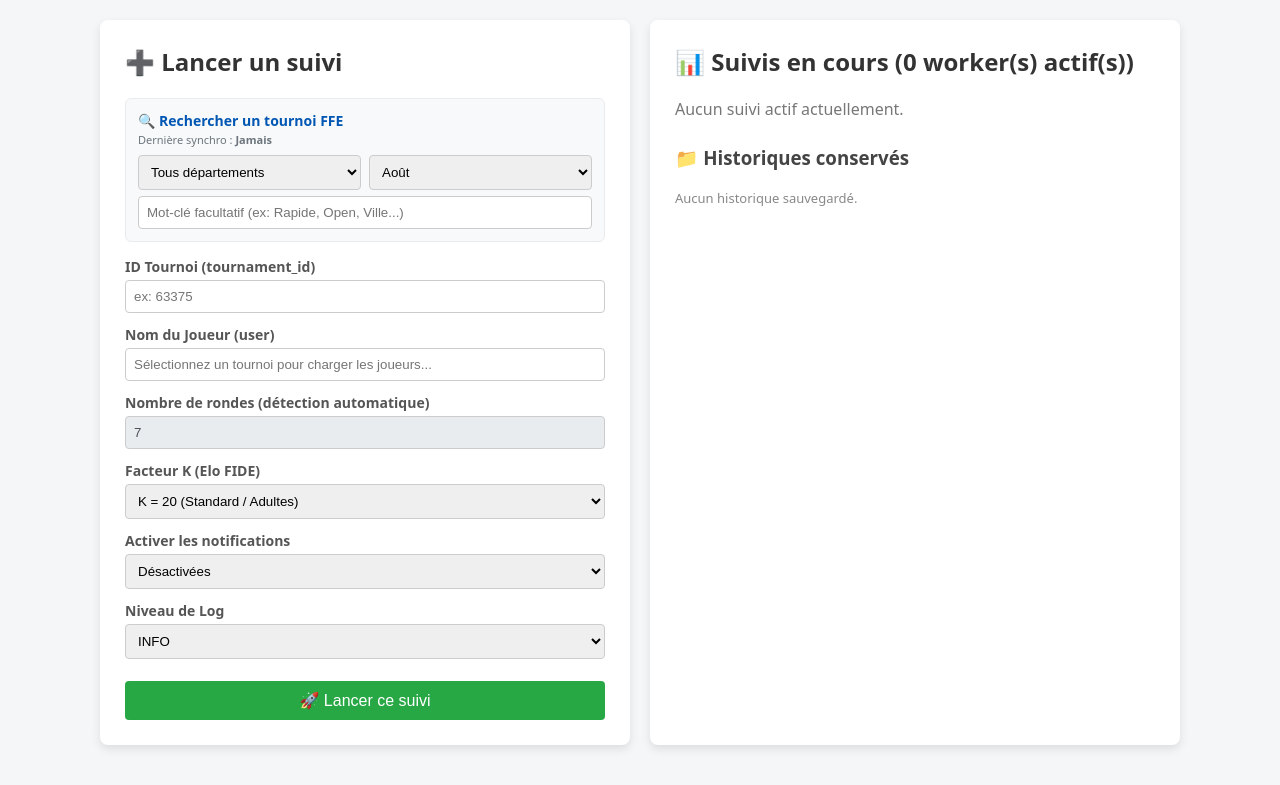
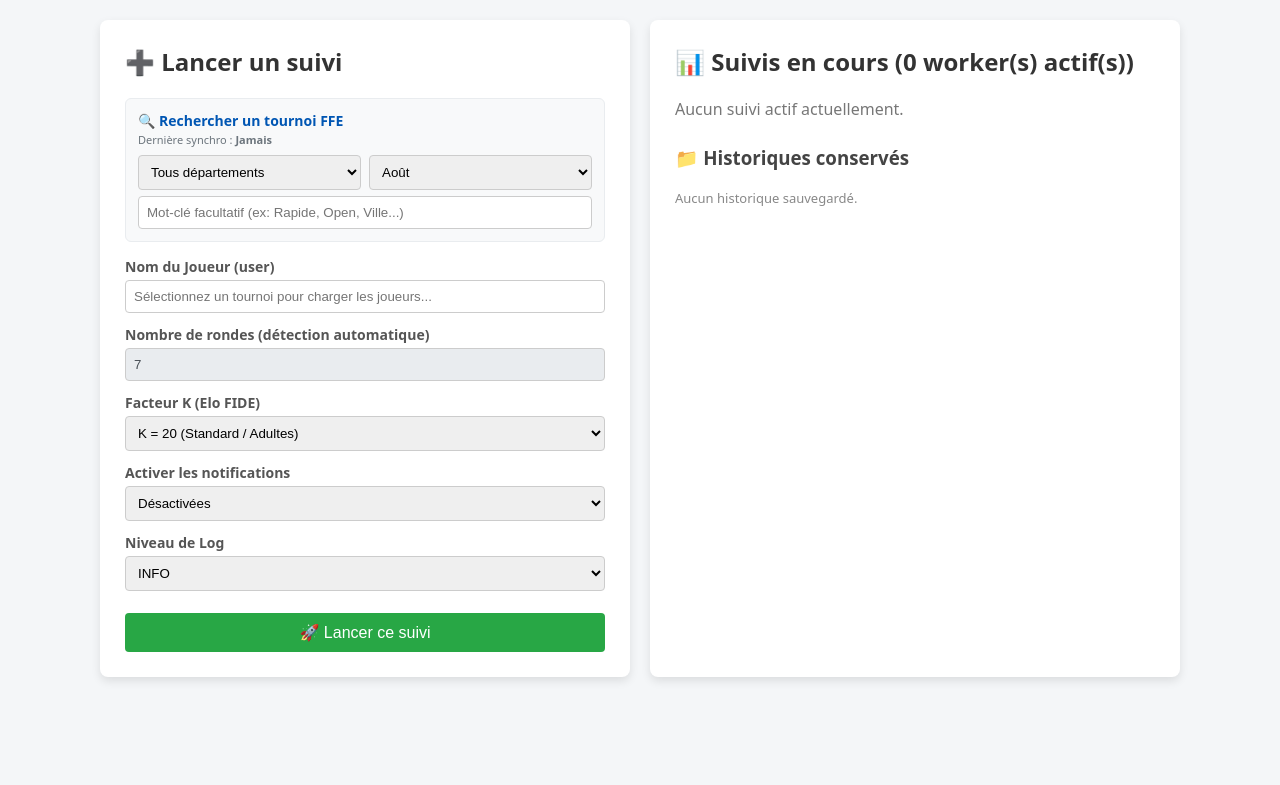
Before and after one commit to gfediere/chessCompetitionParsing, a Flask app: page / in a window 1280 px wide. Shown: the top 785 px of the page. Run offline with Flask 3, Linux system fonts and the light colour scheme; data that the repository does not hold is empty.

Commit message:
feat(ui): restrict tournament ID field visibility to admin mode
- Hide tournament_id input field as a hidden input for regular users
- Display tournament_id field and text labels only when ?admin=1 is set
- Retain tournament_id auto-population logic when selecting a tournament from search

```diff
--- a/templates/index.html
+++ b/templates/index.html
@@ -192,10 +192,15 @@
         </div>
 
         <form method="POST" action="/start">
+            <!-- CHAMP ID TOURNOI : MASQUÉ SI NON ADMIN -->
+            {% if is_admin %}
             <div class="form-group">
                 <label>ID Tournoi (tournament_id)</label>
                 <input type="text" id="tournament_id" name="tournament_id" value="{{ defaults.tournament_id }}" required placeholder="ex: 63375">
             </div>
+            {% else %}
+            <input type="hidden" id="tournament_id" name="tournament_id" value="{{ defaults.tournament_id }}">
+            {% endif %}
 
             <div class="form-group" style="position: relative;">
                 <label>Nom du Joueur (user)</label>
@@ -271,7 +276,9 @@
                             <div>
                                 <strong>👤 {{ player_name }}</strong> <small style="color: #666;">(K={{ k }})</small><br>
                                 <span class="tournament-title">🏆 {{ data.get('tournament_name', 'Chargement du nom...') }}</span><br>
+                                {% if is_admin %}
                                 <small style="color: #666;">ID Tournoi: {{ t_id }}</small><br>
+                                {% endif %}
 
                                 <span class="badge">
                                     Ronde {{ data.get('current_round', '?') }} / {{ data.get('total_rounds', '?') }}
@@ -315,7 +322,7 @@
                     <div class="archive-item">
                         <div>
                             <strong>{{ player_name }}</strong><br>
-                            <small style="color: #666;">{{ data.get('tournament_name') }} (ID: {{ t_id }})</small>
+                            <small style="color: #666;">{{ data.get('tournament_name') }} {% if is_admin %}(ID: {{ t_id }}){% endif %}</small>
                         </div>
                         <a href="/tournament/{{ t_id }}/{{ clean_url_name }}" target="_blank" class="mobile-btn">📱 Voir Fiche</a>
                     </div>
@@ -379,7 +386,7 @@
                                  onclick="selectTournament('${t.id}', '${t.title.replace(/'/g, "\\'")}')"
                                  onmouseover="this.style.background='#f0f7ff'"
                                  onmouseout="this.style.background='white'">
-                                <strong>${t.title}</strong> <small style="color:#0056b3;">(ID: ${t.id})</small><br>
+                                <strong>${t.title}</strong> ${isAdmin ? `<small style="color:#0056b3;">(ID: ${t.id})</small>` : ''}<br>
                                 <span style="color:#666; font-size: 11px;">📍 ${t.location} — 📅 ${t.dates}</span>
                             </div>`;
                     });
@@ -521,12 +528,14 @@
                             <button type="submit" class="stop-btn">Arrêter</button>
                         </form>` : '';
 
+                    const idDisplay = isAdmin ? `<small style="color: #666;">ID Tournoi: ${bot.tournament_id}</small><br>` : '';
+
                     html += `
                         <div class="bot-item">
                             <div>
                                 <strong>👤 ${bot.user}</strong> <small style="color: #666;">(K=${kFactor})</small><br>
                                 <span class="tournament-title">🏆 ${bot.tournament_name}</span><br>
-                                <small style="color: #666;">ID Tournoi: ${bot.tournament_id}</small><br>
+                                ${idDisplay}
 
                                 <span class="badge">
                                     Ronde ${bot.current_round} / ${bot.total_rounds}
```
